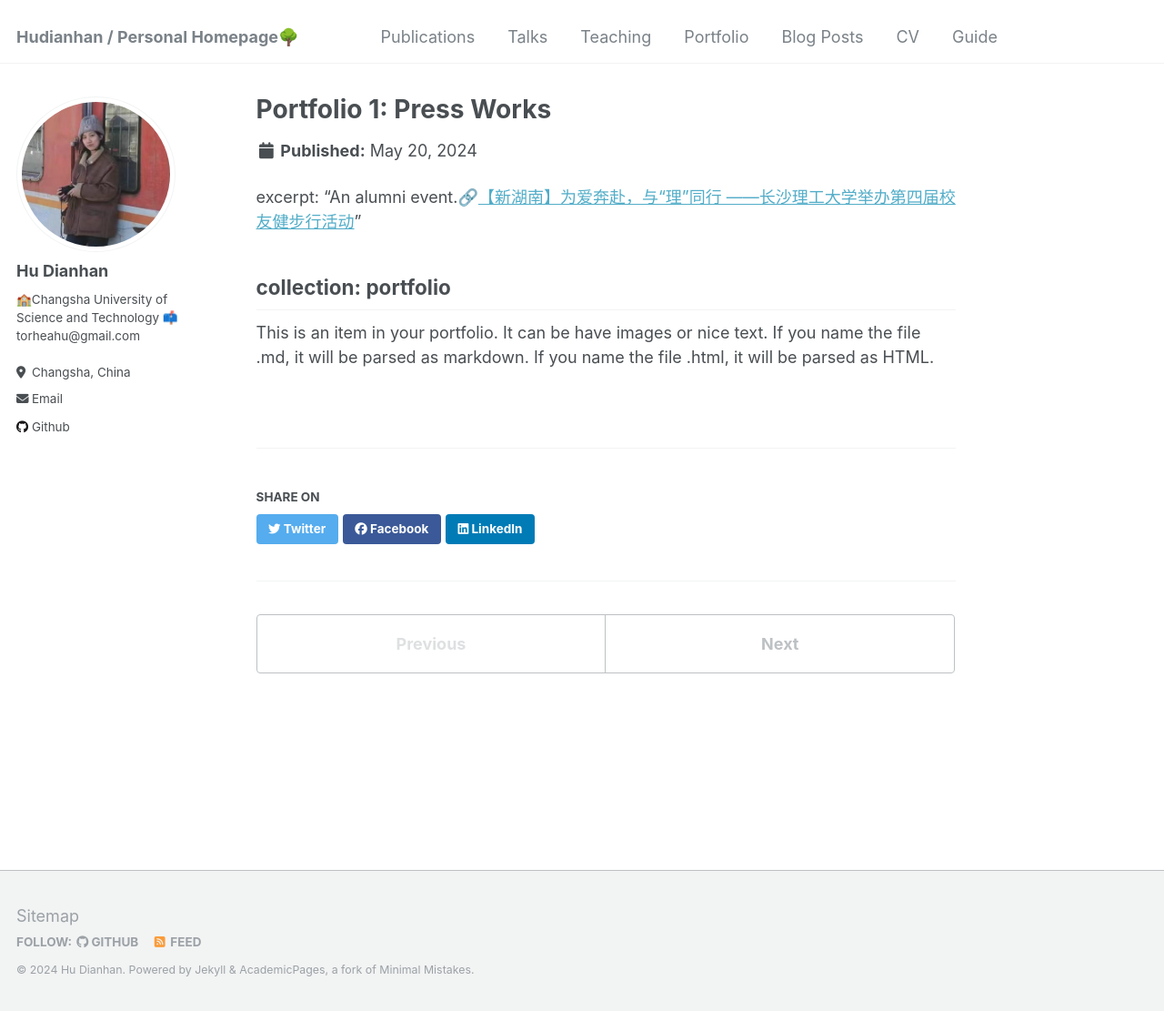
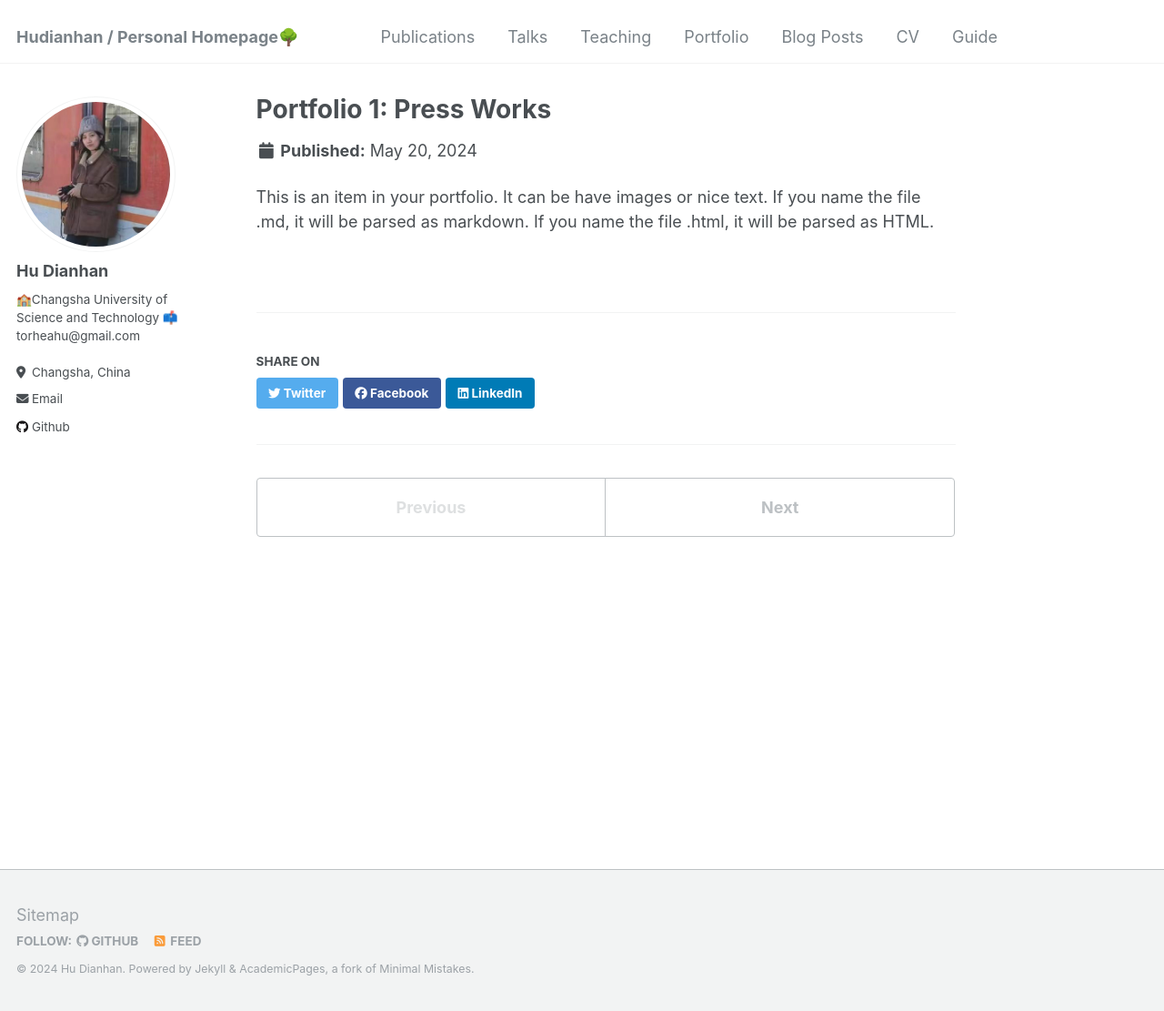
Before and after one commit to Rheahu816/Rheahu.github.io, a Jekyll site: the page built from _portfolio/portfolio-1.md, in a window 1280 px wide and 1111 px high. Shown: the whole window at 91% size. Built offline with Jekyll 4.4.1, drawn with Linux system fonts in a browser that asks for light colours.

Commit message:
Update portfolio-1.md

```diff
--- a/_portfolio/portfolio-1.md
+++ b/_portfolio/portfolio-1.md
@@ -4,8 +4,5 @@ excerpt: "Written at the Changsha Metro Construction Site.🔗[【光明网】
 
 collection: portfolio
 ---
-excerpt: "An alumni event.🔗[【新湖南】为爱奔赴，与“理”同行 ——长沙理工大学举办第四届校友健步行活动](https://m.voc.com.cn/xhn/news/202305/18065259.html)"
 
-collection: portfolio
----
 This is an item in your portfolio. It can be have images or nice text. If you name the file .md, it will be parsed as markdown. If you name the file .html, it will be parsed as HTML.
```
